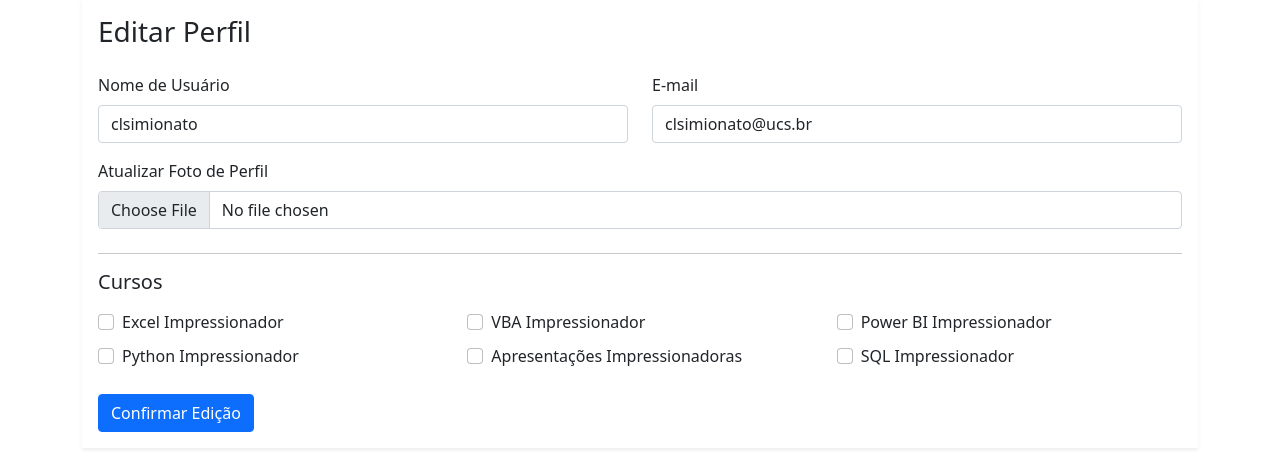
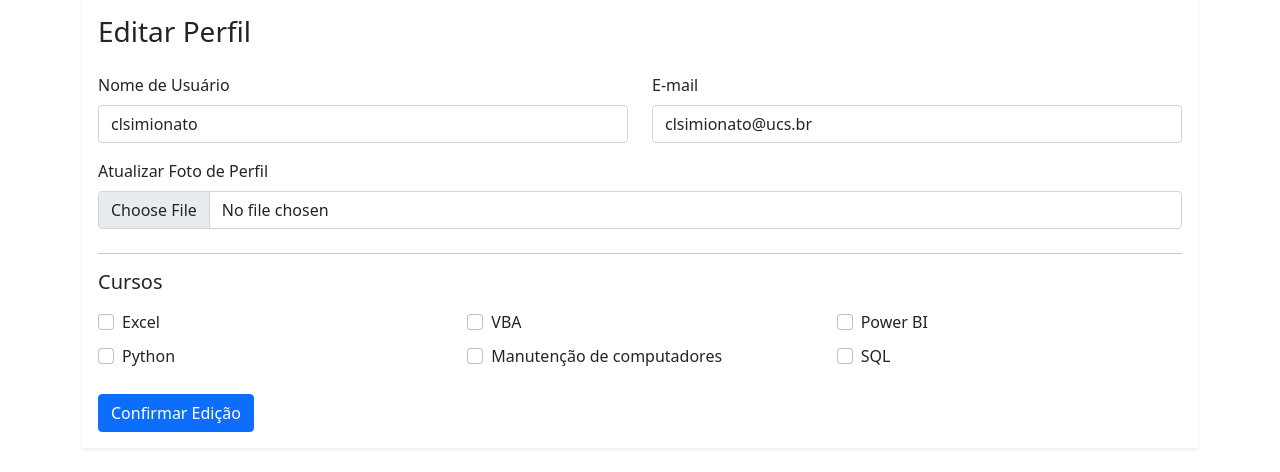
Before and after one commit to cristersom/tempotec, a Flask app: page /perfil/editar in a window 1280 px wide. Shown: the part 525-997 px from the top of the page. Run offline with Flask 3, Linux system fonts and the light colour scheme; the first user in the database is signed in; some libraries are stand-ins or nearby versions.

Commit message:
fix: frontend adjustments

```diff
--- a/tempotec/forms.py
+++ b/tempotec/forms.py
@@ -30,12 +30,12 @@ class FormEditarPerfil(FlaskForm):
     username = StringField('Nome de Usuário', validators=[DataRequired()])
     email = StringField('E-mail', validators=[DataRequired(), Email()])
     foto_perfil = FileField('Atualizar Foto de Perfil', validators=[FileAllowed(['jpg', 'png'])])
-    curso_excel = BooleanField('Excel Impressionador')
-    curso_vba = BooleanField('VBA Impressionador')
-    curso_powerbi = BooleanField('Power BI Impressionador')
-    curso_python = BooleanField('Python Impressionador')
-    curso_ppt = BooleanField('Apresentações Impressionadoras')
-    curso_sql = BooleanField('SQL Impressionador')
+    curso_excel = BooleanField('Excel')
+    curso_vba = BooleanField('VBA')
+    curso_powerbi = BooleanField('Power BI')
+    curso_python = BooleanField('Python')
+    curso_ppt = BooleanField('Manutenção de computadores')
+    curso_sql = BooleanField('SQL')
     botao_submit_editarperfil = SubmitField('Confirmar Edição')
 
     def validate_email(self, email):
--- a/tempotec/templates/listarposts.html
+++ b/tempotec/templates/listarposts.html
@@ -2,8 +2,8 @@
 
 {% block body %}
 <div class="container mt-5">
-    <h2 class="mb-4 text-center">
-        <span class="me-2">📓</span> Todos os Posts <span class="ms-2">🌳</span>
+    <h2 class="mb-5 text-center">
+        <span class="me-2">💻</span> Todos os Posts <span class="ms-2">🌳</span>
     </h2>
 
     {% if posts %}
```
Also changed, not shown: instance/comunidade.db, tempotec/static/fotos_perfil/Screenshot 2025-04-10 at 09.56.48af288407f6c88f6d.png (added).
